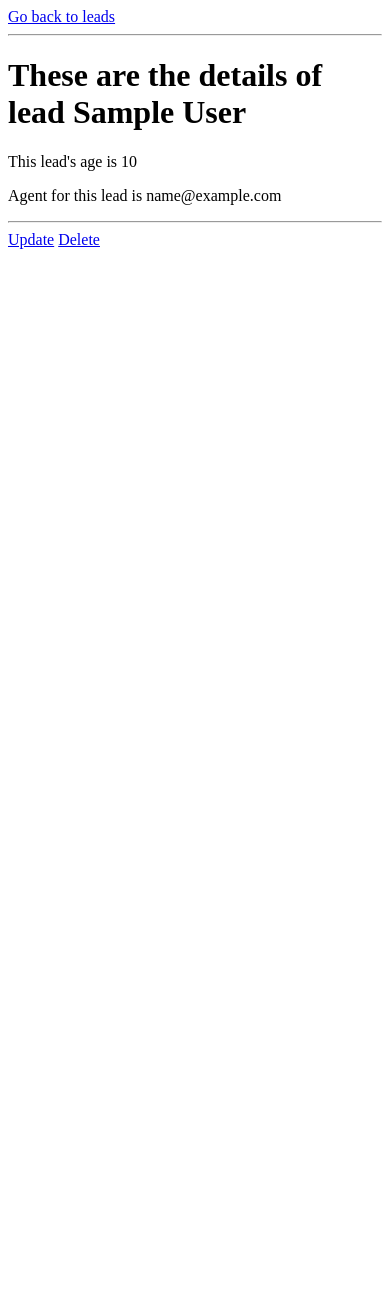
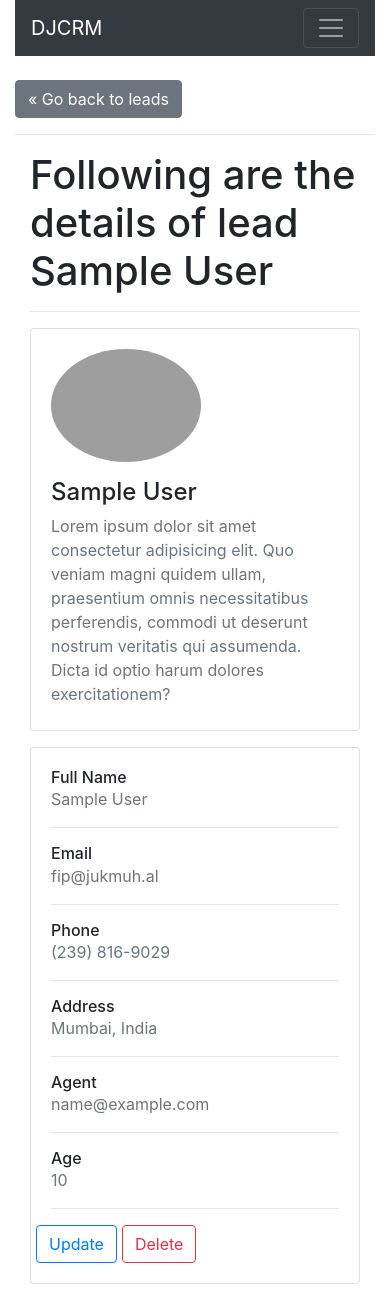
Before and after one commit to machine-science/django-crm, a Django app: page /leads/1/ in a window 390 px wide. Before the commit the page ends 249 px from the top, so only its background shows below. Run offline with Django 3.2, Linux system fonts and the light colour scheme; tables that the repository leaves empty hold one stand-in row (values such as "Sample post"); some libraries are stand-ins or nearby versions; grey boxes are pictures that could not be loaded.

Commit message:
Added leads page

```diff
--- a/djcrm/urls.py
+++ b/djcrm/urls.py
@@ -15,9 +15,10 @@ Including another URLconf
 """
 from django.contrib import admin
 from django.urls import path, include
-
+from leads.views import landing_page
 
 urlpatterns = [
     path('admin/', admin.site.urls),
+    path("", landing_page, name="landing-page"),
     path('leads/', include('leads.urls', namespace='leads'))
 ]
--- a/leads/templates/leads/lead_detail.html
+++ b/leads/templates/leads/lead_detail.html
@@ -1,39 +1,98 @@
-<!DOCTYPE html>
-<html lang="en">
+{% extends 'base.html' %}
 
-<head>
-    <meta charset="UTF-8">
-    <meta http-equiv="X-UA-Compatible" content="IE=edge">
-    <meta name="viewport" content="width=device-width, initial-scale=1.0">
-    <title>Document</title>
+{% block content%}
+<br>
+<a href="{% url 'leads:lead_list' %}">
+    <button class="btn btn-secondary">
+        &laquo; Go back to leads
+    </button>
+</a>
+<hr>
 
-    <style>
-        .lead {
-            padding-top: 10px;
-            padding-bottom: 10px;
-            padding-left: 6px;
-            padding-right: 6px;
-            margin-top: 10px;
-            background-color: #f6f6f6;
-            width: 100%;
-        }
-    </style>
-</head>
+<div class="container">
+    <h1>Following are the details of lead {{ lead.first_name}} {{ lead.last_name}}</h1>
 
-<body>
-    <a href="{% url 'leads:lead_list' %}">Go back to leads</a>
-    <hr>
-    <h1>These are the details of lead {{ lead.first_name}} {{ lead.last_name}}</h1>
-
-    <p> This lead's age is {{lead.age}}</p>
-
-    <p>Agent for this lead is {{lead.agent}}</p>
     <hr>
 
-    <a href="{% url 'leads:lead_update' lead.pk %}">Update</a>
-    <a href="{% url 'leads:lead_delete' lead.pk %}">Delete</a>
+    <div class="row gutters-sm">
 
+        <div class="col-md-4 mb-3">
+            <div class="card">
+                <div class="card-body">
+                    <div class="d-flex flex-column align-items-left">
+                        <img src="https://www.abanahomes.com/wp-content/uploads/2021/02/champa-plumeria.jpg" alt="Admin"
+                            class="rounded-circle" width="150">
+                        <div class="mt-3">
+                            <h4>{{ lead.first_name}} {{ lead.last_name}}</h4>
+                            <p class="text-secondary mb-1">Lorem ipsum dolor sit amet consectetur adipisicing elit.
+                                Quo veniam magni quidem ullam, praesentium omnis necessitatibus perferendis, commodi ut
+                                deserunt nostrum veritatis qui assumenda.
+                                Dicta id optio harum dolores exercitationem?</p>
+                        </div>
+                    </div>
+                </div>
+            </div>
+        </div>
 
-</body>
+        <div class="col-md-8">
+            <div class="card mb-3">
+                <div class="card-body">
+                    <div class="row">
+                        <div class="col-sm-3">
+                            <h6 class="mb-0">Full Name</h6>
+                        </div>
+                        <div class="col-sm-9 text-secondary">{{ lead.first_name}} {{ lead.last_name}}</div>
+                    </div>
+                    <hr>
+                    <div class="row">
+                        <div class="col-sm-3">
+                            <h6 class="mb-0">Email</h6>
+                        </div>
+                        <div class="col-sm-9 text-secondary"> fip@jukmuh.al</div>
+                    </div>
+                    <hr>
+                    <div class="row">
+                        <div class="col-sm-3">
+                            <h6 class="mb-0">Phone</h6>
+                        </div>
+                        <div class="col-sm-9 text-secondary"> (239) 816-9029</div>
+                    </div>
+                    <hr>
 
-</html>
+                    <div class="row">
+                        <div class="col-sm-3">
+                            <h6 class="mb-0">Address</h6>
+                        </div>
+                        <div class="col-sm-9 text-secondary"> Mumbai, India</div>
+                    </div>
+                    <hr>
+                    <div class="row">
+                        <div class="col-sm-3">
+                            <h6 class="mb-0">Agent</h6>
+                        </div>
+                        <div class="col-sm-9 text-secondary"> {{lead.agent}}</div>
+                    </div>
+                    <hr>
+                    <div class="row">
+                        <div class="col-sm-3">
+                            <h6 class="mb-0">Age</h6>
+                        </div>
+                        <div class="col-sm-9 text-secondary"> {{lead.age}} </div>
+                    </div>
+                    <hr>
+                    <div class="row">
+                        <div style="margin-right: 5px;">
+                            <a href="{% url 'leads:lead_update' lead.pk %}"><button
+                                    class="btn btn-outline-primary">Update</button></a>
+                        </div>
+                        <a href="{% url 'leads:lead_delete' lead.pk %}"> <button
+                                class="btn btn-outline-danger">Delete</button>
+                        </a>
+                    </div>
+                </div>
+            </div>
+        </div>
+    </div>
+</div>
+
+{% endblock %}
--- a/leads/views.py
+++ b/leads/views.py
@@ -3,6 +3,10 @@ from django.http import HttpResponse
 from .models import Lead, Agent
 from .forms import *
 # Create your views here.
+
+
+def landing_page(request):
+    return render(request, "landing.html")
 
 
 def lead_list(request):
--- /dev/null
+++ b/templates/base.html
@@ -0,0 +1,42 @@
+<!DOCTYPE html>
+<html lang="en">
+
+<head>
+    <meta charset="UTF-8">
+    <meta http-equiv="X-UA-Compatible" content="IE=edge">
+    <meta name="viewport" content="width=device-width, initial-scale=1.0">
+    <title>DJCRM</title>
+
+    <link rel="stylesheet" href="https://stackpath.bootstrapcdn.com/bootstrap/4.4.1/css/bootstrap.min.css"
+        integrity="sha384-Vkoo8x4CGsO3+Hhxv8T/Q5PaXtkKtu6ug5TOeNV6gBiFeWPGFN9MuhOf23Q9Ifjh" crossorigin="anonymous">
+
+
+</head>
+
+<body>
+
+    <div class="container">
+        {% include 'navbar.html' %}
+
+        {% block content%}
+
+        {% endblock content%}
+    </div>
+
+    <script src="https://code.jquery.com/jquery-3.4.1.slim.min.js"
+        integrity="sha384-J6qa4849blE2+poT4WnyKhv5vZF5SrPo0iEjwBvKU7imGFAV0wwj1yYfoRSJoZ+n"
+        crossorigin="anonymous"></script>
+    <script src="https://cdn.jsdelivr.net/npm/popper.js@1.16.0/dist/umd/popper.min.js"
+        integrity="sha384-Q6E9RHvbIyZFJoft+2mJbHaEWldlvI9IOYy5n3zV9zzTtmI3UksdQRVvoxMfooAo"
+        crossorigin="anonymous"></script>
+    <script src="https://stackpath.bootstrapcdn.com/bootstrap/4.4.1/js/bootstrap.min.js"
+        integrity="sha384-wfSDF2E50Y2D1uUdj0O3uMBJnjuUD4Ih7YwaYd1iqfktj0Uod8GCExl3Og8ifwB6"
+        crossorigin="anonymous"></script>
+    <style>
+        .push {
+            margin-left: auto;
+        }
+    </style>
+</body>
+
+</html>
--- /dev/null
+++ b/templates/navbar.html
@@ -0,0 +1,16 @@
+<nav class="navbar navbar-expand-lg navbar-dark bg-dark">
+    <div class="container-fluid">
+        <a class="navbar-brand" href="#">DJCRM</a>
+        <button class="navbar-toggler" type="button" data-bs-toggle="collapse" data-bs-target="#navbarNavAltMarkup"
+            aria-controls="navbarNavAltMarkup" aria-expanded="false" aria-label="Toggle navigation">
+            <span class="navbar-toggler-icon"></span>
+        </button>
+        <div class="collapse navbar-collapse" id="navbarNavAltMarkup">
+            <div class="navbar-nav ml-auto">
+                <a class="nav-link" href="{% url 'leads:lead_list' %}">Leads</a>
+                <a class="nav-link" href="#">Signup</a>
+                <a class="nav-link btn-secondary" href="#" tabindex="-1" aria-disabled="true">Login</a>
+            </div>
+        </div>
+    </div>
+</nav>
```
Also changed, not shown: leads/templates/leads/lead_create.html (+3 -25 lines), leads/templates/leads/lead_list.html (+35 -29 lines), leads/templates/leads/lead_update.html (+4 -24 lines), templates/landing.html (added, +21 -0 lines).
